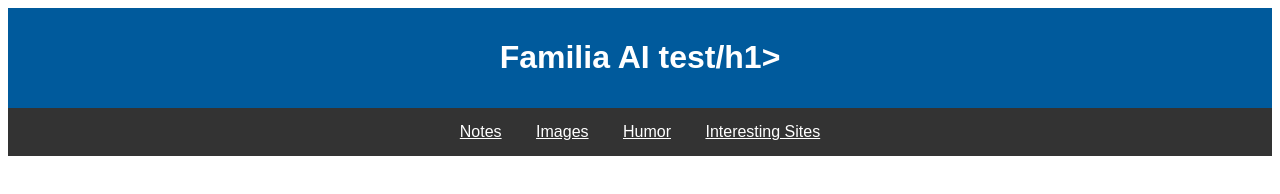
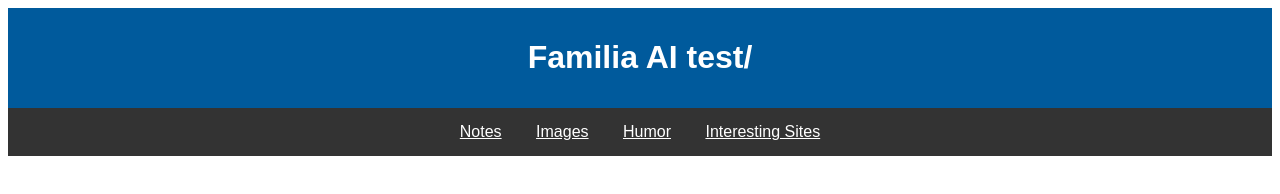
Before and after one commit to PaoloTCS/Familiaai, a plain HTML site: page index.html in a window 1280 px wide. Drawn offline with Linux system fonts and the light colour scheme.

Commit message:
Stupiderror
Stupid error

```diff
--- a/index.html
+++ b/index.html
@@ -15,7 +15,7 @@
 </head>
 <body>
   <div class="header">
-    <h1>Familia AI test/h1>
+    <h1>Familia AI test/<h1>
   </div>
   <ul class="navigation">
     <li><a href="#">Notes</a></li>
```
